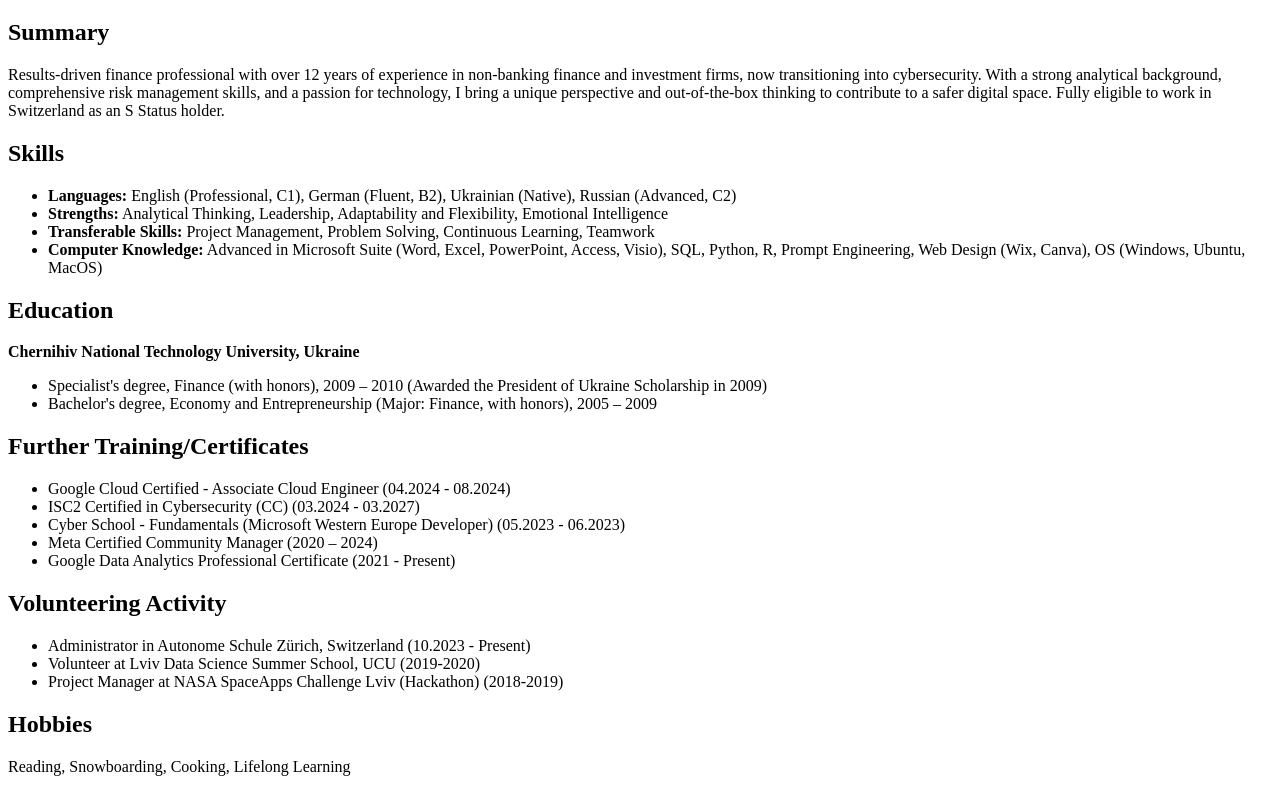
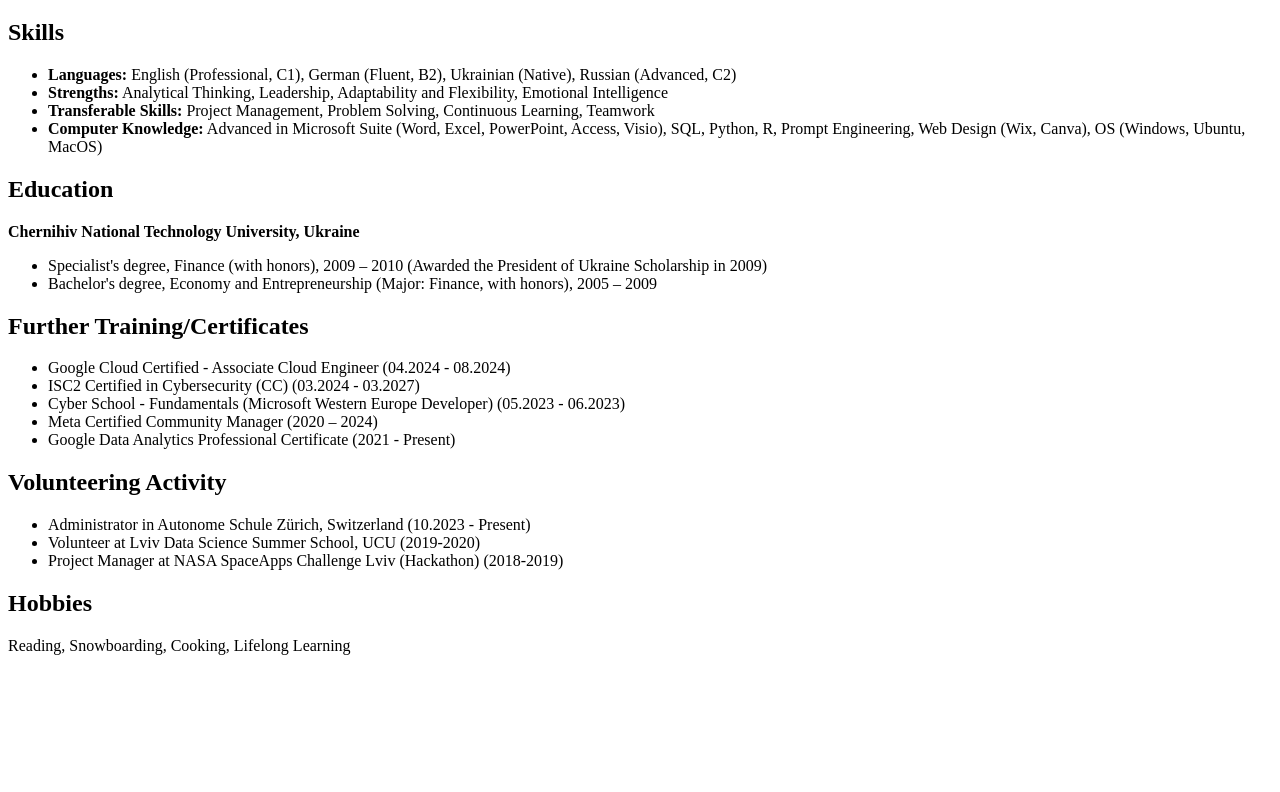
Before and after one commit to Marii4ka/marii4ka.github.io, a plain HTML site: page index.html in a window 1280 px wide. Shown: the part 61-853 px from the top of the page. After the commit the page ends 800 px from the top, so only its background shows below. Drawn offline with Linux system fonts and the light colour scheme.

Commit message:
Update index.html

```diff
--- a/index.html
+++ b/index.html
@@ -1,8 +1,6 @@
 <!DOCTYPE html>
 <html lang="en">
 <head>
-    <meta charset="UTF-8">
-    <meta name="viewport" content="width=device-width, initial-scale=1.0">
     <title>Mariia Koliada - CV</title>
 </head>
 <body>
@@ -10,10 +8,6 @@
         <h1>Mariia Koliada - CV</h1>
     </header>
     <div class="container">
-        <section>
-            <h2>Summary</h2>
-            <p>Results-driven finance professional with over 12 years of experience in non-banking finance and investment firms, now transitioning into cybersecurity. With a strong analytical background, comprehensive risk management skills, and a passion for technology, I bring a unique perspective and out-of-the-box thinking to contribute to a safer digital space. Fully eligible to work in Switzerland as an S Status holder.</p>
-        </section>
         <section>
             <h2>Skills</h2>
             <ul>
```
